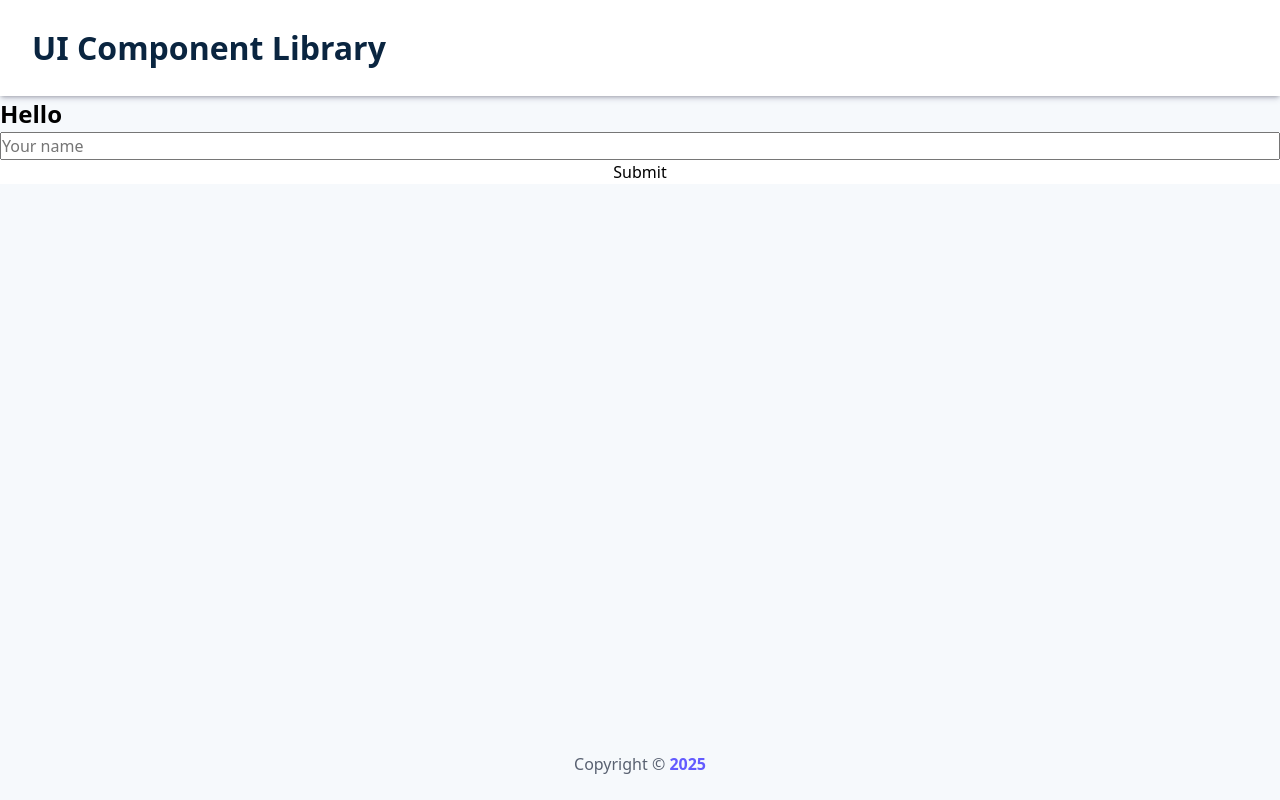
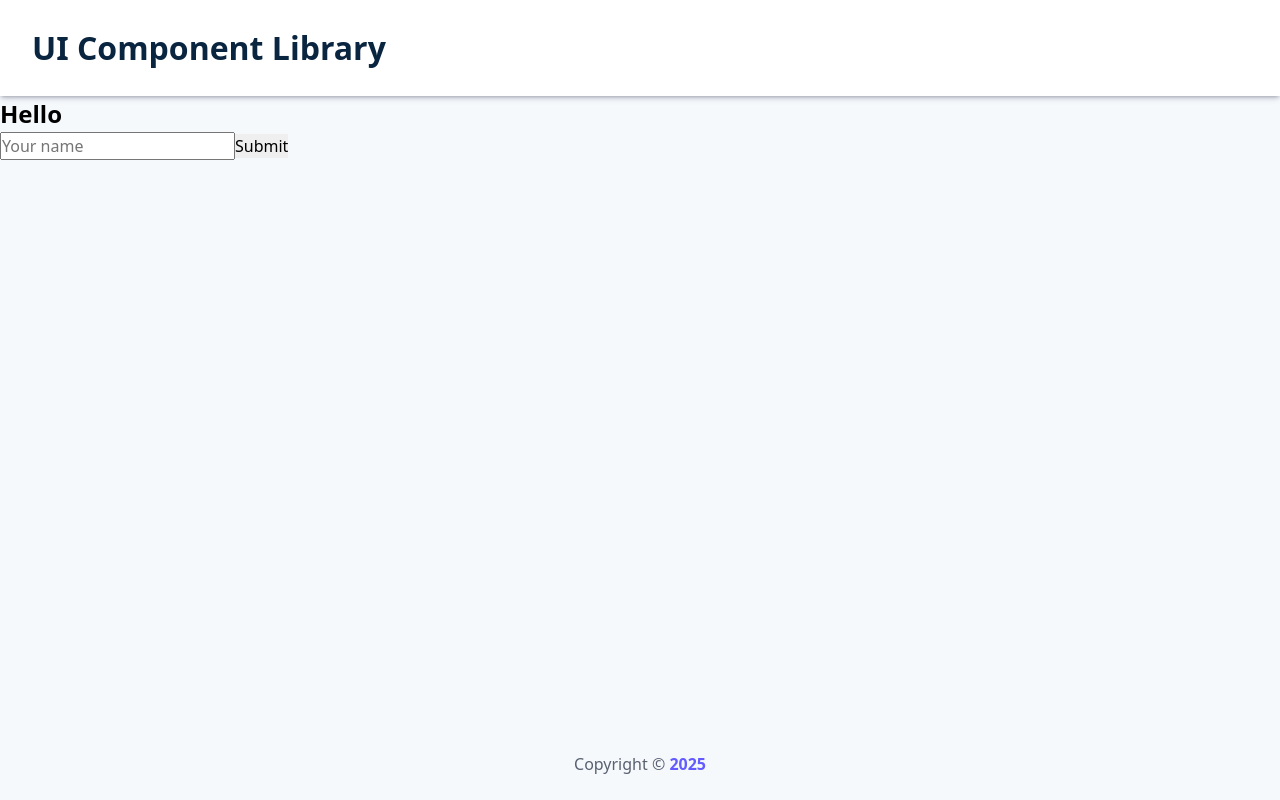
Before and after one commit to evanmarshall-dev/ui-component-lib, a React (Vite) app: page / in a window 1280 px wide. Built offline with nearby package versions, Linux system fonts and the light colour scheme.

Commit message:
todo: Go through this lecture again, this is just a placeholder for code.

```diff
--- a/src/App.jsx
+++ b/src/App.jsx
@@ -4,39 +4,39 @@ import Footer from "./components/Footer";
 import Heading from "./components/Heading";
 
 function App() {
-  const [headingText, setHeadingText] = useState("Hello");
-  const [isMousedOver, setIsMousedOver] = useState(false);
+  const [name, setName] = useState("");
+  const [headingText, setHeadingText] = useState("");
 
-  function handleClick() {
-    console.log("Button Clicked");
-    setHeadingText("Submitted");
+  function handleChange(event) {
+    // console.log("changed");
+    // console.log(event.target.value);
+    // console.log(event.target.placeholder);
+    // console.log(event.target.type);
+    setName(event.target.value);
   }
 
-  function handleMouseOver() {
-    console.log("Moused over");
-    setIsMousedOver(true);
-  }
-
-  function handleMouseOut() {
-    console.log("Moused out");
-    setIsMousedOver(false);
+  function handleClick(event) {
+    event.preventDefault();
+    setHeadingText(name);
   }
 
   return (
     <>
       <main>
         <Heading />
-        <h2>{headingText}</h2>
-        <input type="text" placeholder="Your name" />
-        <button
-          style={{ backgroundColor: isMousedOver ? "black" : "white" }}
-          onClick={handleClick}
-          onMouseOver={handleMouseOver}
-          type="submit"
-          onMouseOut={handleMouseOut}
-        >
-          Submit
-        </button>
+        {/* <h2>Hello {name}</h2> */}
+        <h2>Hello {headingText}</h2>
+        <form>
+          <input
+            onChange={handleChange}
+            type="text"
+            placeholder="Your name"
+            value={name}
+          />
+          <button onClick={handleClick} type="submit">
+            Submit
+          </button>
+        </form>
       </main>
       <Footer />
     </>
```
